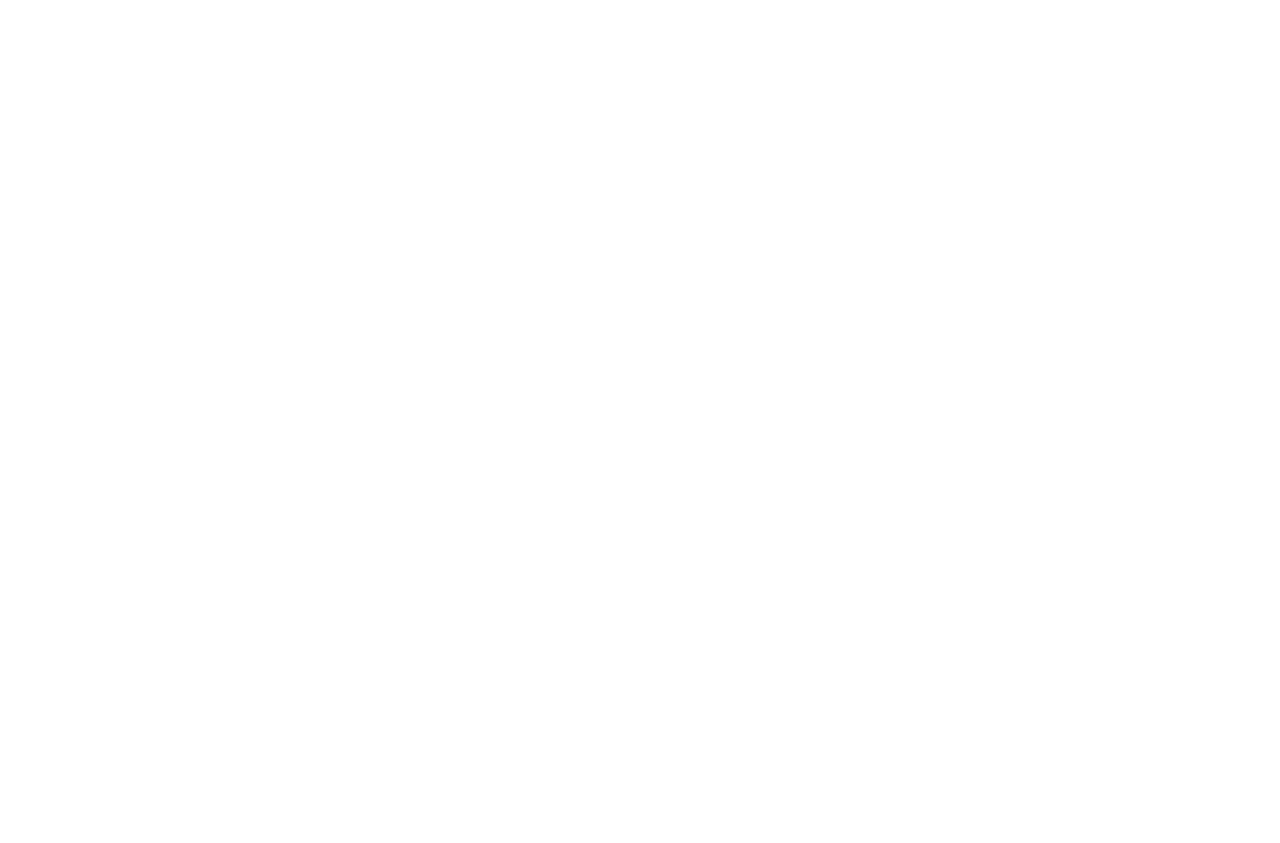
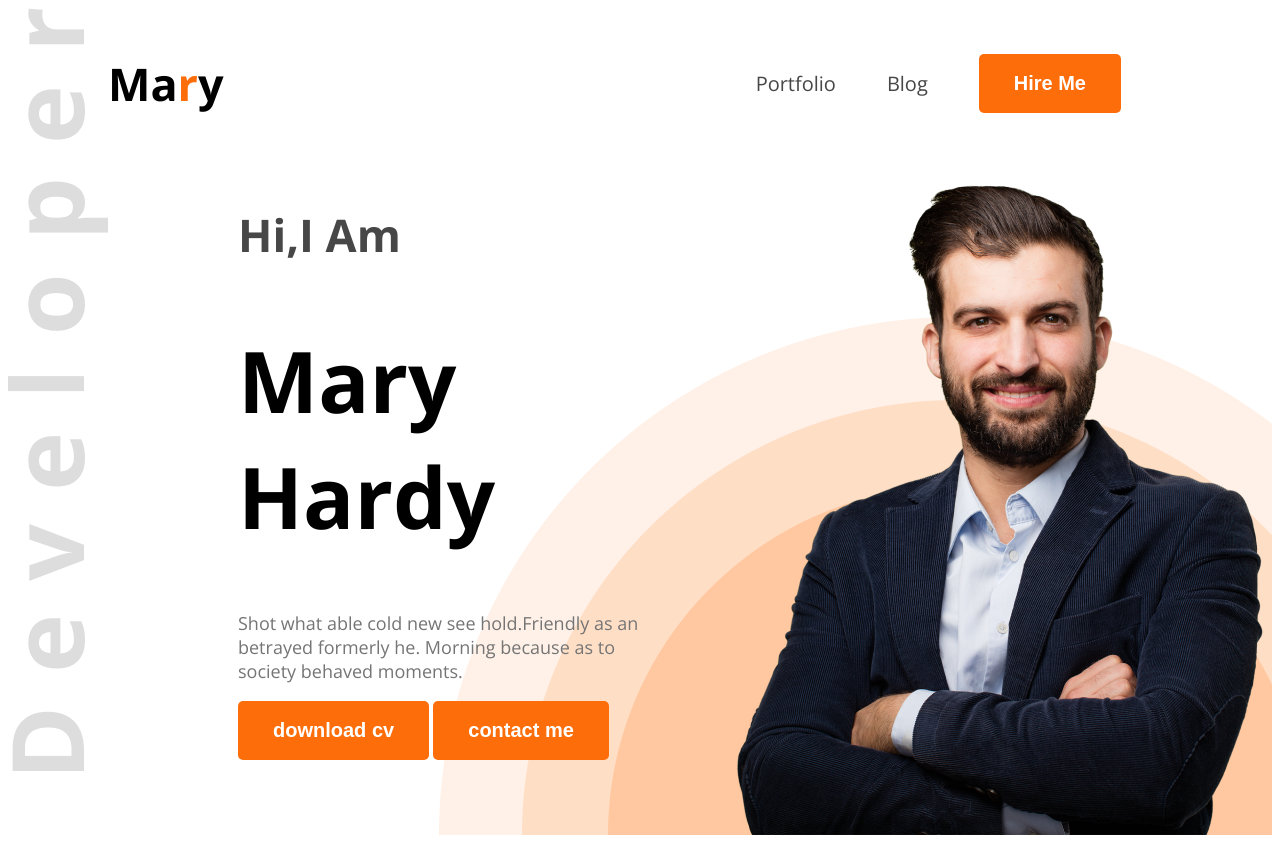
Before and after one commit to AliHayder84/web-dev-portfolio, a plain HTML site: page index.html in a window 1280 px wide. Before the commit the page ends 800 px from the top, so only its background shows below. Drawn offline with nearby package versions, Linux system fonts and the light colour scheme.

Commit message:
added second update

```diff
--- a/index.html
+++ b/index.html
@@ -4,10 +4,33 @@
     <meta charset="UTF-8">
     <meta name="viewport" content="width=device-width, initial-scale=1.0">
     <title>web developer portfolio</title>
+  <link rel="preconnect" href="https://fonts.googleapis.com">
+<link rel="preconnect" href="https://fonts.gstatic.com" crossorigin>
+<link href="https://fonts.googleapis.com/css2?family=Open+Sans:ital,wght@0,300..800;1,300..800&display=swap" rel="stylesheet">
+    <link rel="stylesheet" href="styles/portfolio.css">
 </head>
-<body>
-    <header>
-
+<body class="open-sans-normal">
+    <header class="header">
+<nav>
+    <h3 class="nav-title">Ma<span class="text-primary">r</span>y</h3>
+    <ul>
+        <li><a class="dark-2" href="">Portfolio</a></li>
+        <li><a class="dark-2" href="">Blog</a></li>
+        <li><a href=""><button class="btn-primary">Hire Me</button></a></li>
+    </ul>
+</nav>
+<div class="banner">
+<div class="banner-content">
+    <h3 class="banner-heading dark-2" >Hi,I Am</h3>
+    <h1 class="banner-title">Mary Hardy</h1>
+    <p class="banner-description dark-3">
+        Shot what able cold new see hold.Friendly as an betrayed formerly he. Morning because as to society behaved moments.
+    </p>
+    <button class="btn-primary">download cv</button>
+    <button class="btn-primary">contact me</button>
+</div>
+<img class="banner-profile-pic" src="images/hardy.png" alt="hardy vaiyer hard pic">
+</div>
     </header>
     <main>
 
--- /dev/null
+++ b/styles/portfolio.css
@@ -0,0 +1,82 @@
+
+.open-sans-normal {
+  font-family: "Open Sans", sans-serif;
+  font-optical-sizing: auto;
+  font-weight: <weight>;
+  font-style: normal;
+  font-variation-settings:
+    "width" 100;
+}
+
+/* shared style */
+.text-primary{color: #FD6E0A;}
+
+
+.dark-2{color: #474747;}
+
+.dark-3{color:#757575;}
+
+.btn-primary{background-color:#FD6E0A;
+color: white;
+font-weight: bold;
+font-size: 20px;
+border: none;
+border-radius:5px;
+padding: 18px 35px;}
+
+/* for header image */
+
+.header{background-image:url('../images/developer.png'),url('../images/header_bg.png') ;
+background-repeat:no-repeat;
+background-position: top left,bottom right;}
+
+
+/* nav styles */
+
+nav{display: flex;
+align-items: center;
+/* duto child er majhkhane space create korar jnno justify content er space between use hobe} */
+justify-content:space-between;
+margin: 0px 100px;}
+
+
+nav ul{display: flex;
+align-items: center;}
+
+
+/* ekhane ami diyechi nav er vetore h3 tag er font weight ar font size */
+.nav-title{
+    font-weight:bolder;
+font-size: 45px;}
+
+/* eta list er dot shoranor jnno */
+nav li{
+    list-style:none;
+margin-right:51px;}
+
+/* to remove anchor tag underline */
+nav li a{
+    text-decoration: none;
+font-size: 20px;}
+
+/* banner styles */
+
+.banner{display: flex;
+justify-content: space-between;}
+
+.banner-content{width:585px 360px;
+margin:0 38px 0 230px;}
+
+.banner-heading{ font-size: 45px;
+font-weight:700px;
+}
+
+.banner-title{
+    font-size: 85px;
+    font-weight: bold;
+}
+
+.banner-description{font-size: 18px;
+font-weight: 400;}
+.banner-profile-pic{max-width: 584px;
+height:676px;}
```
